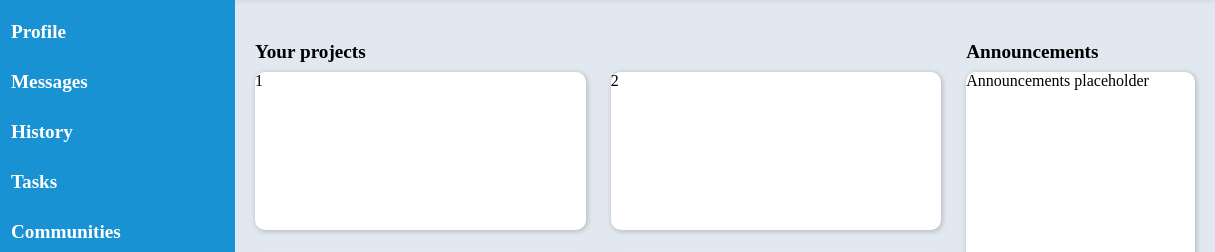
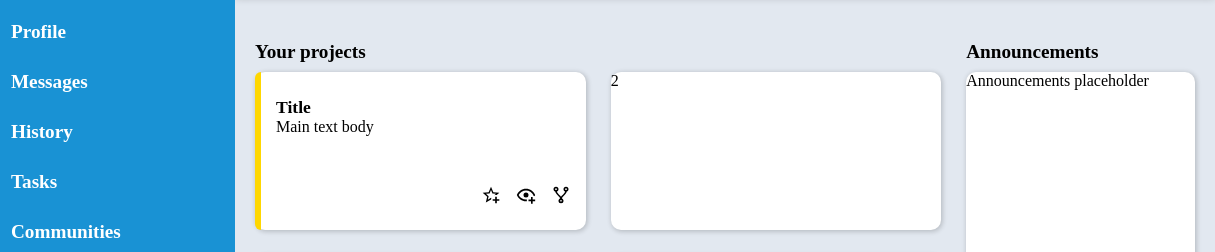
Before and after one commit to KlakCodes/odin-admin-dashboard, a plain HTML site: page index.html in a window 1280 px wide. Shown: the part 163-415 px from the top of the page, 65-1280 px from the left. Drawn offline with Linux system fonts and the light colour scheme.

Commit message:
Completed basic layout of the project card

```diff
--- a/index.html
+++ b/index.html
@@ -71,7 +71,20 @@
             <div class="content-block" id="projects">
                 <div id="header-projects" class="content-headers">Your projects</div>
                 <div class="content-projects">
-                    <div class="project">1</div>
+                    <div class="project">
+                        <div class="accent"></div>
+                        <div class="project-content">
+                            <div class="project-text">
+                                <div class="project-title">Title</div>
+                                <div class="project-body">Main text body</div>
+                            </div>
+                            <div class="project-buttons">
+                                <img src="images/star-plus-outline.svg" />
+                                <img src="images/eye-plus-outline.svg" />
+                                <img src="images/source-fork.svg" />
+                            </div>
+                        </div>
+                    </div>
                     <div class="project">2</div>
                     <div class="project">3</div>
                     <div class="project">4</div>
--- a/style.css
+++ b/style.css
@@ -197,3 +197,40 @@ img {
     border-radius: 10px;
     box-shadow: 1px 1px 5px 0.5px rgba(0,0,0,0.2);
 }
+
+.project {
+    display: grid;
+    grid-template-columns: 6px 1fr;
+}
+
+.accent {
+    grid-area: 1 / 1 / 2 / 2;
+    background-color: gold;
+    border-radius: 10px 0 0 10px;
+}
+
+.project-content {
+    display: grid;
+    grid-template-rows: 1fr 20px;
+    padding: 25px 15px;
+}
+
+.project-title {
+    font-size: 1.1em;
+    font-weight: 600;
+}
+
+.project-body {
+    font-size: 1em;
+}
+
+.project-buttons {
+    display: flex;
+    justify-content: flex-end;
+    gap: 15px;
+}
+
+.project-buttons > img {
+    width: 20px;
+    height: 20px;
+}
```
